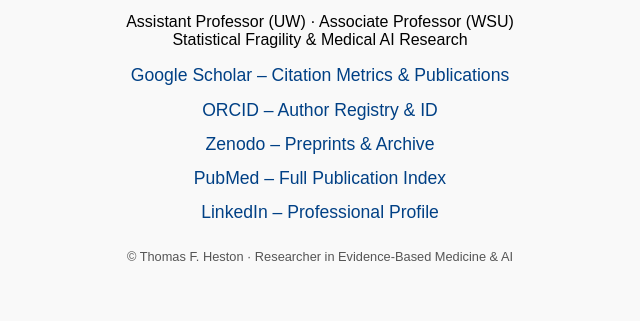
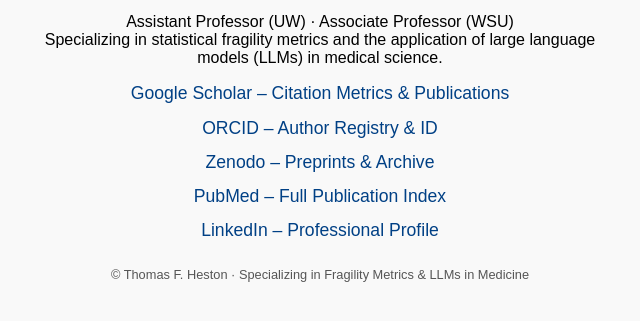
Before and after one commit to tomheston/linktree, a plain HTML site: page index.html in a window 1280 px wide. Shown: the part 109-430 px from the top of the page, without its empty margins (320-960 px from the left). Drawn offline with Linux system fonts and the light colour scheme.

Commit message:
Update index.html

```diff
--- a/index.html
+++ b/index.html
@@ -20,7 +20,7 @@
 </head>
 <body>
   <h1>Thomas F. Heston, MD</h1>
-  <p>Assistant Professor (UW) · Associate Professor (WSU)<br>Statistical Fragility & Medical AI Research</p>
+  <p>Assistant Professor (UW) · Associate Professor (WSU)<br>Specializing in statistical fragility metrics and the application of large language models (LLMs) in medical science.</p>
 
   <div class="links">
     <a href="https://scholar.google.com/citations?user=FyHdomkAAAAJ&hl=en" target="_blank">
@@ -41,7 +41,7 @@
   </div>
 
   <footer>
-    © Thomas F. Heston · Researcher in Evidence-Based Medicine & AI
+    © Thomas F. Heston · Specializing in Fragility Metrics & LLMs in Medicine
   </footer>
 </body>
 </html>
```
